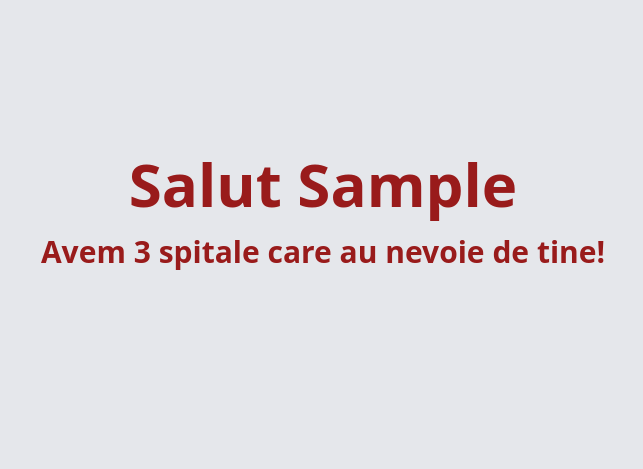
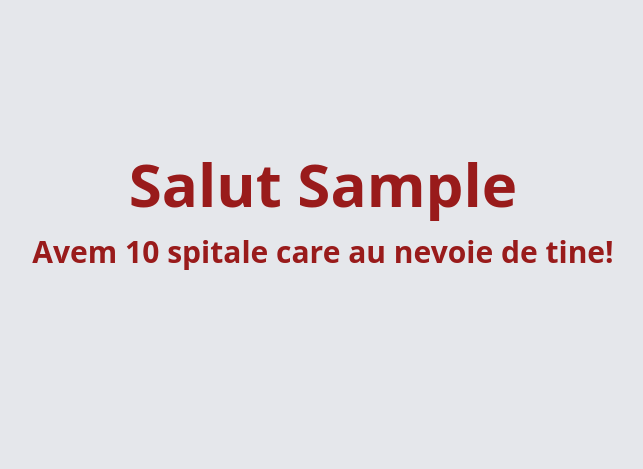
Before and after one commit to MDGcode/Blood, a Django app: page / in a window 1280 px wide. Shown: the part 288-757 px from the top of the page, without its empty margins (317-960 px from the left). Run offline with Django 5.2, Linux system fonts and the light colour scheme; the visitor is signed in with stand-in values (Sample User, id 1); some libraries are stand-ins or nearby versions.

Commit message:
Updated hospitals

```diff
--- a/roomchat/core/templates/core/frontpage.html
+++ b/roomchat/core/templates/core/frontpage.html
@@ -13,7 +13,7 @@
         Salut {{user.first_name}}
       </h1>
       <h2 class="text-red-800 text-2xl lg:text-3xl pt-5 font-bold">
-        Avem 3 spitale care au nevoie de tine!
+        Avem 10 spitale care au nevoie de tine!
       </h2>
     </div>
   </div>
```
